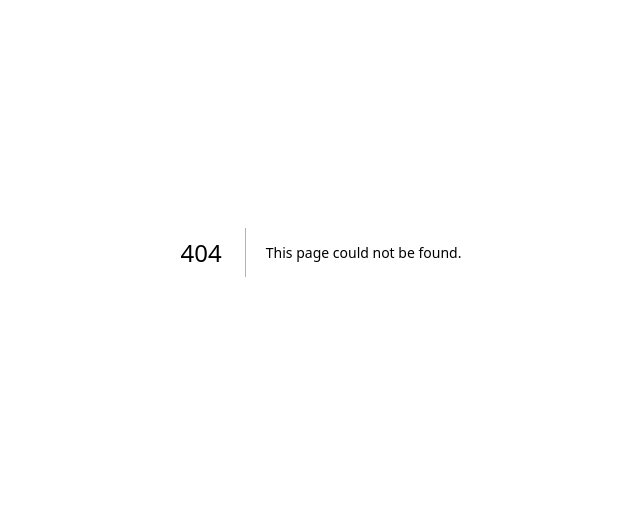
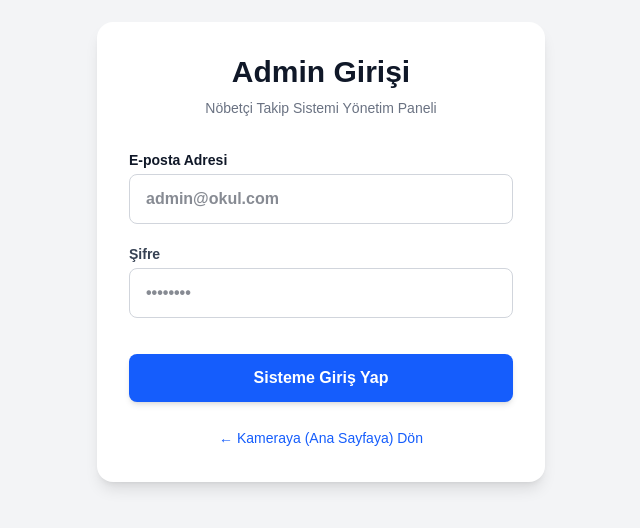
Before and after one commit to sefas24/NobetciTakip, a Next.js app: page /login in a window 1280 px wide. Before the commit this address had no page. Shown: the part 148-676 px from the top of the page, without its empty margins (319-959 px from the left). Built offline with nearby package versions, Linux system fonts and the light colour scheme.

Commit message:
last fixes

```diff
--- /dev/null
+++ b/app/login/page.tsx
@@ -0,0 +1,87 @@
+"use client"; // Form kullanacağımız için burası client-side çalışmalı
+
+import { useState } from 'react';
+import { useRouter } from 'next/navigation';
+import Link from 'next/link';
+
+export default function LoginPage() {
+  // Kullanıcının girdiği verileri tuttuğumuz hafızalar (State'ler)
+  const [email, setEmail] = useState('');
+  const [password, setPassword] = useState('');
+  const router = useRouter();
+
+  // "Giriş Yap" butonuna basıldığında çalışacak fonksiyon
+  const handleLogin = async (e: React.FormEvent) => {
+    e.preventDefault(); // Sayfanın beyaz ekran olup yenilenmesini engeller
+
+    console.log("Girilen Bilgiler:", email, password);
+
+    // NOT: Backend ekibi (Buğra/Esma) Supabase giriş kodlarını buraya yazacak!
+    // Şimdilik test amaçlı direkt admin sayfasına yönlendiriyoruz:
+    router.push('/admin');
+  };
+
+  return (
+    <div className="min-h-screen flex items-center justify-center bg-gray-100 p-4">
+
+      {/* Giriş Kartı */}
+      <div className="bg-white p-8 rounded-2xl shadow-lg w-full max-w-md">
+
+        {/* Başlık */}
+        <div className="text-center mb-8">
+          <h1 className="text-3xl font-extrabold text-gray-900">Admin Girişi</h1>
+          <p className="text-gray-500 mt-2 text-sm">Nöbetçi Takip Sistemi Yönetim Paneli</p>
+        </div>
+
+        {/* Giriş Formu */}
+        <form onSubmit={handleLogin} className="space-y-5">
+
+          {/* Email Kutusu */}
+          <div>
+            <label className="block text-sm font-bold text-gray-900 mb-1">E-posta Adresi</label>
+                <input
+                    type="email"
+                    placeholder="admin@okul.com"
+                    value={email}
+                    onChange={(e) => setEmail(e.target.value)}
+                    // text-gray-900 ve font-semibold ekledik:
+                    className="w-full px-4 py-3 border border-gray-300 rounded-lg text-gray-900 font-semibold focus:outline-none focus:ring-2 focus:ring-blue-500 focus:border-transparent transition"
+                    required
+                    />
+          </div>
+
+          {/* Şifre Kutusu */}
+          <div>
+            <label className="block text-sm font-semibold text-gray-700 mb-1">Şifre</label>
+                <input
+                    type="password"
+                    placeholder="••••••••"
+                    value={password}
+                    onChange={(e) => setPassword(e.target.value)}
+                    // text-gray-900 ve font-semibold ekledik:
+                    className="w-full px-4 py-3 border border-gray-300 rounded-lg text-gray-900 font-semibold focus:outline-none focus:ring-2 focus:ring-blue-500 focus:border-transparent transition"
+                    required
+                />
+          </div>
+
+          {/* Buton */}
+          <button
+            type="submit"
+            className="w-full bg-blue-600 text-white font-bold py-3 px-4 rounded-lg hover:bg-blue-700 transition-colors shadow-md mt-4"
+          >
+            Sisteme Giriş Yap
+          </button>
+
+        </form>
+
+        {/* Ana Sayfaya Dönüş Linki */}
+        <div className="mt-6 text-center">
+          <Link href="/" className="text-sm text-blue-600 hover:text-blue-800 font-medium transition">
+            &larr; Kameraya (Ana Sayfaya) Dön
+          </Link>
+        </div>
+
+      </div>
+    </div>
+  );
+}
```
